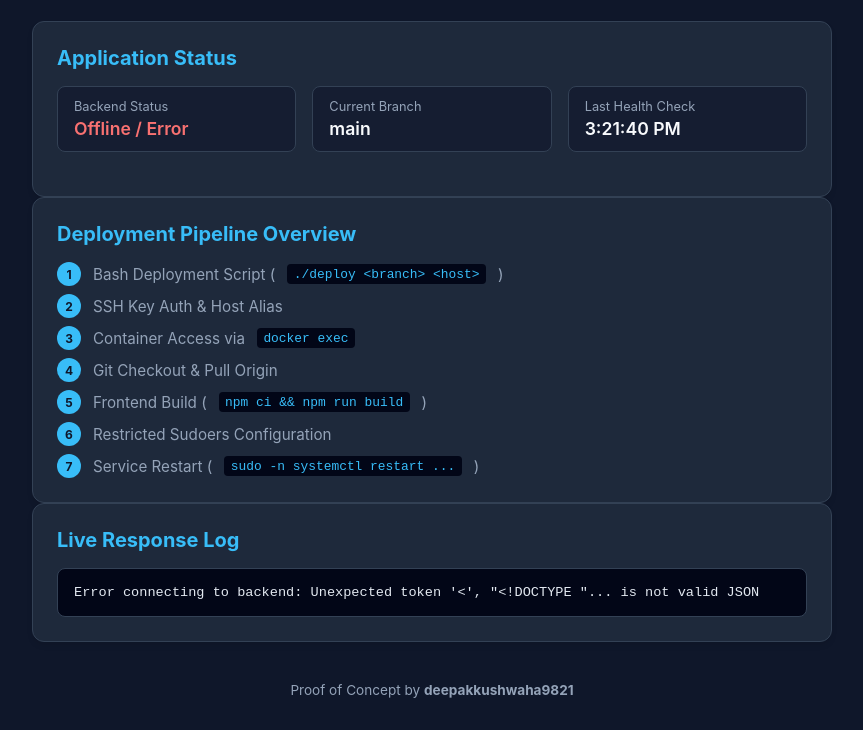
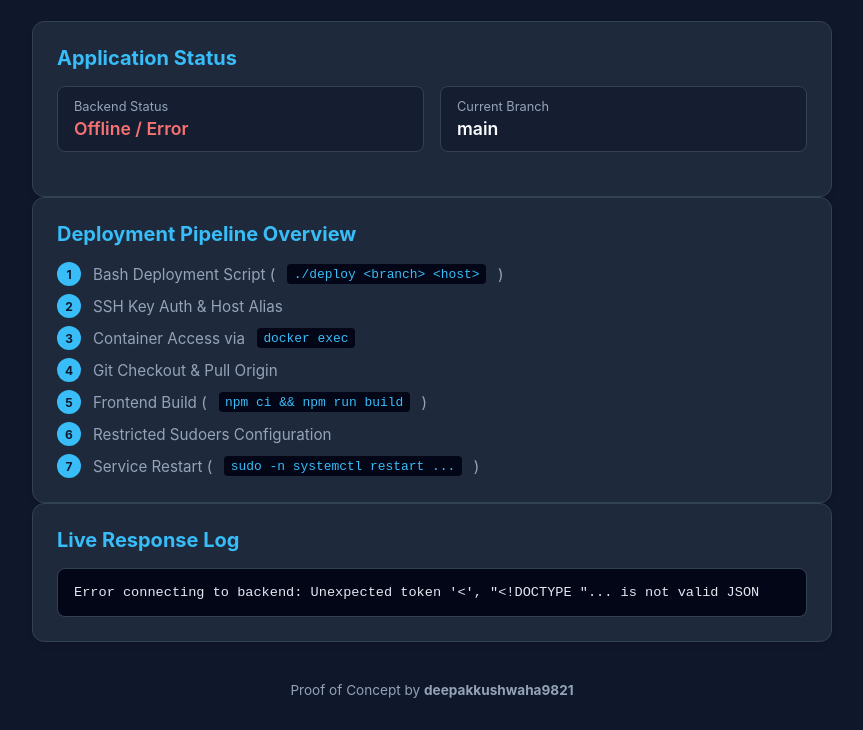
Before and after one commit to deepakkushwaha9821/poc-bash-docker-automation, a website built with Vite: page frontend/index.html in a window 1280 px wide. Shown: the part 132-862 px from the top of the page, without its empty margins (208-1071 px from the left). Built offline with nearby package versions, Linux system fonts and the light colour scheme; files whose address does not match are found by name.

Commit message:
feat(ui): remove Last Health Check time box

```diff
--- a/frontend/index.html
+++ b/frontend/index.html
@@ -25,10 +25,6 @@
             <div class="status-item">
               <span class="label">Current Branch</span>
               <span id="branch-info" class="value">main</span>
-            </div>
-            <div class="status-item">
-              <span class="label">Last Health Check</span>
-              <span id="last-checked" class="value">-</span>
             </div>
           </div>
         </section>
--- a/frontend/src/main.js
+++ b/frontend/src/main.js
@@ -1,6 +1,5 @@
 async function fetchHealth() {
   const statusEl = document.getElementById('backend-status');
-  const lastCheckedEl = document.getElementById('last-checked');
   const logOutputEl = document.getElementById('log-output');
 
   statusEl.className = 'value loading';
@@ -16,12 +15,10 @@ async function fetchHealth() {
 
     statusEl.className = 'value healthy';
     statusEl.textContent = data.message ? `Active (${data.message})` : 'Active';
-    lastCheckedEl.textContent = new Date().toLocaleTimeString();
     logOutputEl.textContent = JSON.stringify(data, null, 2);
   } catch (err) {
     statusEl.className = 'value error';
     statusEl.textContent = 'Offline / Error';
-    lastCheckedEl.textContent = new Date().toLocaleTimeString();
     logOutputEl.textContent = `Error connecting to backend: ${err.message}`;
   }
 }
```
